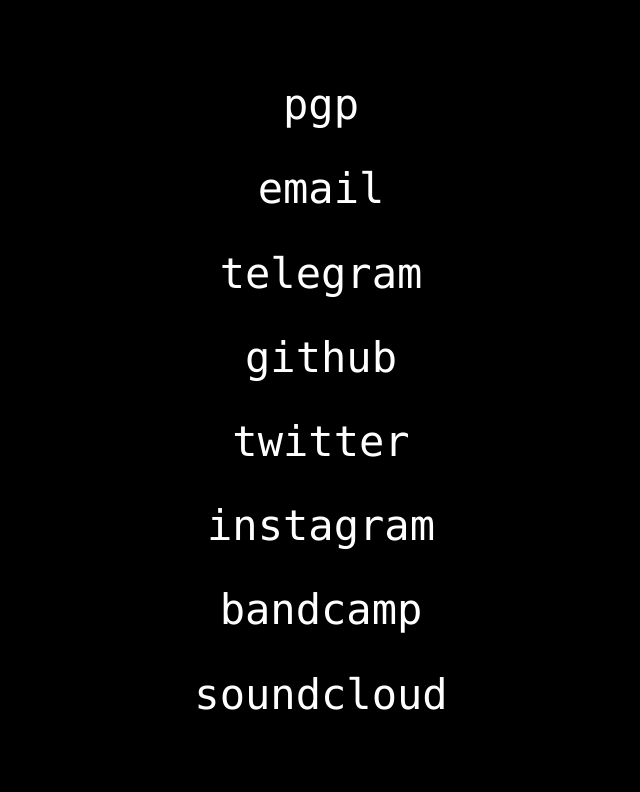
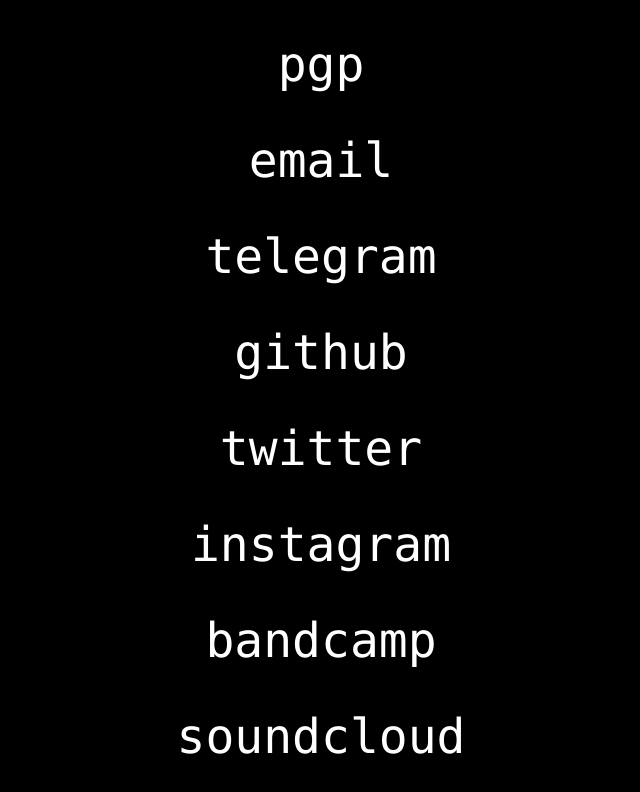
Before and after one commit to belevich/kir, a plain HTML site: page index.html in a window 1280 px wide. Shown: the whole page, without its empty margins (319-959 px from the left). Drawn offline with Linux system fonts and the light colour scheme.

Commit message:
♻️ update

```diff
--- a/index.html
+++ b/index.html
@@ -9,7 +9,7 @@
     <meta name="no-email-collection" content="http://www.unspam.com/noemailcollection/"/>
     <style>
       html {
-        font-size: calc(24px + (48 - 24) * ((100vw - 300px) / (1600 - 300)));
+        font-size: 6vh;
         line-height: 200%;
         height: 100%;
       }
```
